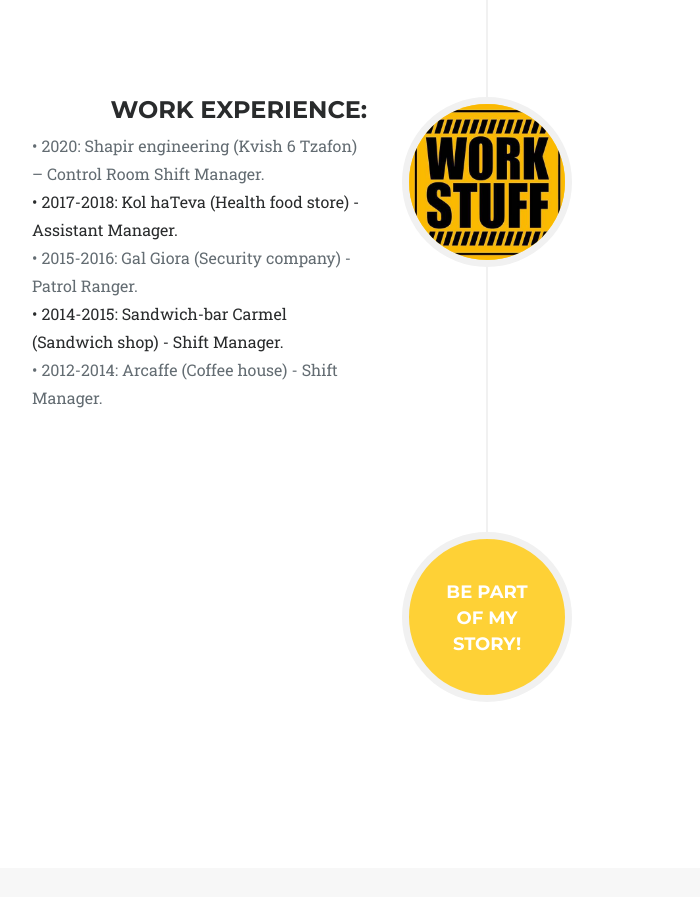
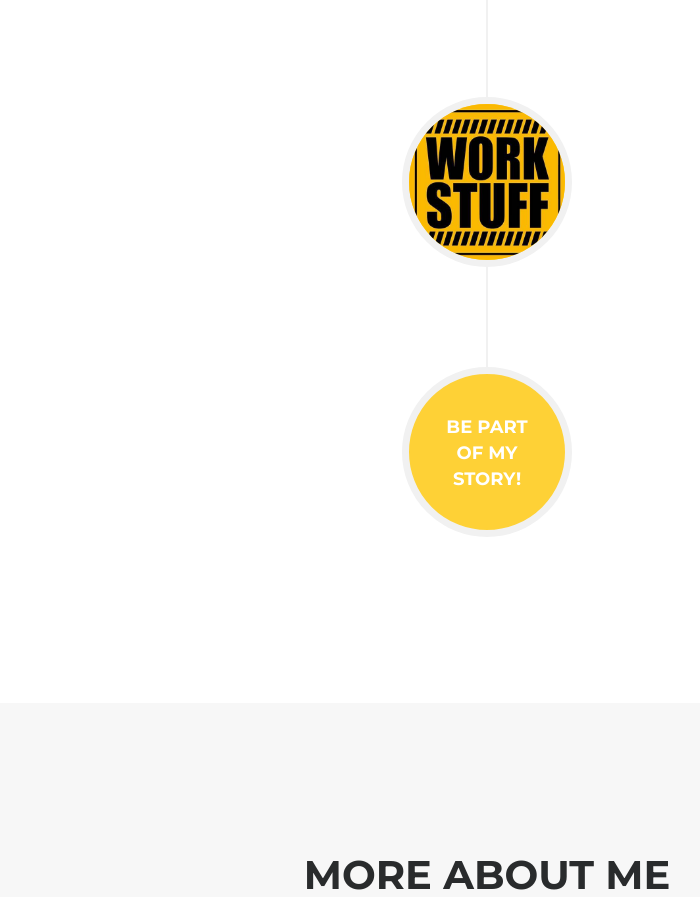
Before and after one commit to UVgur/UVgur.github.io, a website: page index.html in a window 1280 px wide. Shown: the part 5064-5961 px from the top of the page, without its empty margins (153-853 px from the left). Drawn offline with nearby package versions, Linux system fonts and the light colour scheme; a web font is replaced by a local one.

Commit message:
Add files via upload

```diff
--- a/index.html
+++ b/index.html
@@ -397,7 +397,7 @@
                             <div class="timeline-image">
                                 <img class="rounded-circle img-fluid" src="img/about/3.jpg" alt="">
                             </div>
-                            <div class="timeline-panel">
+                            <!-- <div class="timeline-panel">
                                 <div class="timeline-heading">
                                     <h4>Work Experience:</h4>
                                     <h4 class="subheading"></h4>
@@ -419,7 +419,7 @@
                                         • 2012-2014: Arcaffe (Coffee house) - Shift Manager.
                                     </p>
                                 </div>
-                            </div>
+                            </div> -->
                         </li>
 
                         <li class="timeline-inverted">
```
